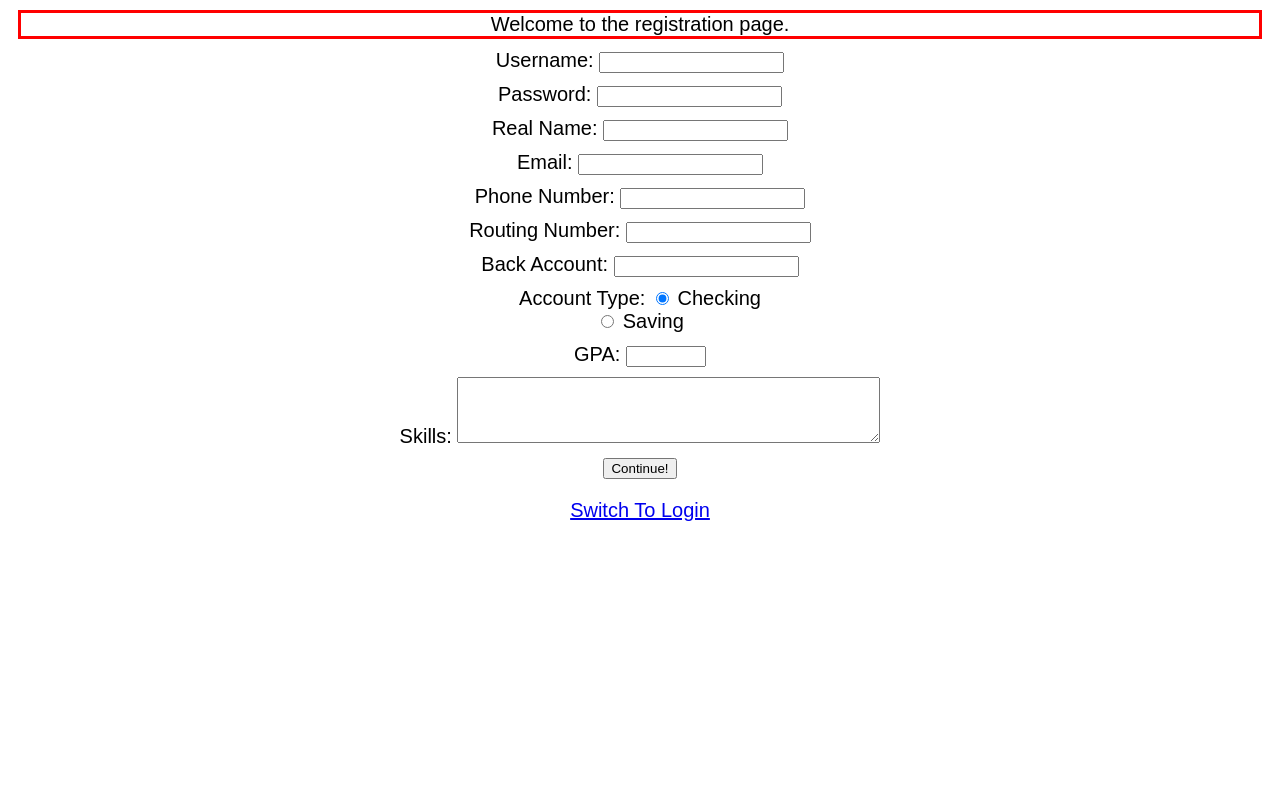
After one commit to deema-A/Columbia-Tutoring-Services-Platform, a Flask app: page /Registration in a window 1280 px wide. The commit adds this page. Run offline with Flask 2, Linux system fonts and the light colour scheme; parts of the project's set-up code (start-up, migrations or seed data) failed here and were passed over.

Commit message:
Login, Registration finished

```diff
--- a/server.py
+++ b/server.py
@@ -9,6 +9,7 @@ A debugger such as "pdb" may be helpful for debugging.
 Read about it online.
 """
 import os
+from flask.globals import session
   # accessible as a variable in index.html:
 from sqlalchemy import *
 from sqlalchemy.pool import NullPool
@@ -34,6 +35,9 @@ DATABASEURI = "postgresql://daa2182:daa2182@34.74.246.148/proj1part2"
 # This line creates a database engine that knows how to connect to the URI above.
 #
 engine = create_engine(DATABASEURI)
+
+#Secret Key
+app.secret_key = "\x1b\x86'\x19'\x16\x9f\\V\xee\xf0\xc6\nU\xe0\xf1\xceX~\x13K\x0bL\x93"
 
 #
 # Example of running queries in your database
@@ -102,20 +106,8 @@ def index():
   """
 
   # DEBUG: this is debugging code to see what request looks like
-  print(request.args)
+  # print(request.args)
 
-
-  #
-  # example of a database query
-  #
-  cursor = g.conn.execute("SELECT Username, Password FROM Users")
-  Username = []
-  Password = []
-  for result in cursor:
-    print(result[0]) #use index insstead of attributes names
-    Username.append(result[0])  # can also be accessed using result[0]s
-    Password.append(result[1])
-  cursor.close()
 
   #
   # Flask uses Jinja templates, which is an extension to HTML where you can
@@ -143,13 +135,11 @@ def index():
   #     <div>{{n}}</div>
   #     {% endfor %}
   #
-  context = {'Username':Username,'Password':Password}
-
-
   #Our Instructions:
   # render_template looks in the templates/ folder for files.
   # for example, the below file reads template/index.html
   # Dictionary pass with prefix **
+  context = {'message': 'Welcome to the Columbia Tutor Center'}
   return render_template("index.html", **context)
 
 #
@@ -160,8 +150,60 @@ def index():
 # Notice that the function name is another() rather than index()
 # The functions for each app.route need to have different names
 #
+
+@app.route('/DashBoard')
+def DashBoard():
+  return render_template('another.html')
+
+@app.route('/Registration', methods=['POST', 'GET'])
+def registration():
+  context = {'message':'Welcome to the registration page.'}
+  return render_template("registration.html", **context)
+
+@app.route('/loginCheck', methods=['POST'])
+def loginCheck():
+  # User input to login
+  Username = request.form['usernameInput']
+  Password = request.form['passwordInput']
+  # Arguments setup
+  args = (Username, Password)
+  # SQL execute
+  cursor = g.conn.execute('SELECT Username FROM Users WHERE Username = (%s) AND Password = (%s)', args)
+  result = cursor.fetchone()
+  # Check whether this user exist or not
+  if result == None:
+    context = {'message': 'Wrong Username or Password, please try again!'}
+    return render_template('index.html', **context)
+  else:
+    session['Username'] = Username
+    return redirect('/DashBoard')
+
+@app.route('/registrationCheck', methods = ['POST'])
+def registrationCheck():
+  try:
+    Username = request.form['usernameInput']
+    Password = request.form['passwordInput']
+    RealName = request.form['realnameInput']
+    Email = request.form['emailInput']
+    PhoneNumber = request.form['phonenumberInput']
+    RoutingNumber = request.form['routingnumberInput']
+    BankAccount = request.form['bankaccountInput']
+    AccountType = request.form['accounttypeInput']
+    GPA = request.form['gpaInput']
+    Skills = request.form['skillsInput']
+    argsUsers = (Username, Password, RealName, Email, PhoneNumber, RoutingNumber, BankAccount, AccountType)
+    argsTutors = (Username, Skills)
+    argsStudents = (Username, float(GPA))
+    g.conn.execute('INSERT INTO Users VALUES (%s, %s, %s, %s, %s, %s, %s, %s)', argsUsers)
+    g.conn.execute('INSERT INTO Tutors(Username, Skills) VALUES (%s, %s)', argsTutors)
+    g.conn.execute('INSERT INTO Students(Username, GPA) VALUES (%s, %s)',argsStudents)
+  except Exception as e:
+    context = {'message':e}
+    return render_template('registration.html', **context)
+  return redirect('/DashBoard')
+
 '''
-@app.route('/another')s
+@app.route('/another')
 def another():
   return render_template("another.html")
 '''
--- /dev/null
+++ b/templates/registration.html
@@ -0,0 +1,76 @@
+<html>
+  <style>
+    body{
+      font-size: 15pt;
+      font-family: arial;
+    }
+    div{
+      text-align: center;
+      margin: 10px;
+    }
+    .messageBox{
+        border-style: solid;
+        border-color: red;
+    }
+  </style>
+
+<body>
+<div class="messageBox">
+    {{message}}
+</div>
+<!-- Use required to satisfy not null condition in SQL schema -->
+<!-- registrationCheck page is just used for checking and inserting valid inputs into database and redirect to the user Dashboard -->
+<form method="POST" action="/registrationCheck">
+  <div>
+    <label for="Username">Username:</label>
+    <input type="text" id="Username" name="usernameInput" maxlength="20" required>
+  </div>
+  <div>
+    <label for="Password">Password:</label>
+    <input type="password" id="Password" name="passwordInput" maxlength="60" required>
+  </div>
+  <div>
+    <label for="RealName">Real Name:</label>
+    <input type="text" id="RealName" name="realnameInput" maxlength="80" required>
+  </div>
+  <div>
+    <label for="Email">Email:</label>
+    <input type="email" id="Email" name="emailInput" maxlength="120" required>
+  </div>
+  <div>
+    <label for="PhoneNumber">Phone Number:</label>
+    <input type="text" id="PhoneNumber" name="phonenumberInput" maxlength="20" required>
+  </div>
+  <div>
+    <label for="RoutingNumber">Routing Number:</label>
+    <input type="text" id="RoutingNumber" name="routingnumberInput" maxlength="9" required>
+  </div>
+  <div>
+    <label for="BankAccount">Back Account:</label>
+    <input type="text" id="BankAccount" name="bankaccountInput" maxlength="20" required>
+  </div>
+  <div>
+    <label for="AccountType">Account Type:</label>
+    <!-- Checked to guaranttee not null in the SQL schema -->
+    <input type="radio" id="AccountType" name="accounttypeInput" value="Checking" checked> Checking
+    <br>
+    <input type="radio" id="AccountType" name="accounttypeInput" value="Saving"> Saving
+  </div>
+  <div>
+    <label for="GPA">GPA:</label>
+    <input type="number" step="0.01" id="GPA" name="gpaInput" min="-1" max="4" required>
+  </div>
+  <div>
+    <label for="Skills">Skills:</label>
+    <textarea id="Skills" name="skillsInput" rows="4" cols="50" maxlength="250" required></textarea>
+  </div>
+  <div>
+    <input type="submit" value="Continue!">
+  </div>
+</form>
+
+<div><a href="/">Switch To Login</a></div>
+</body>
+
+
+</html>
```
Also changed, not shown: templates/index.html (+22 -7 lines).
